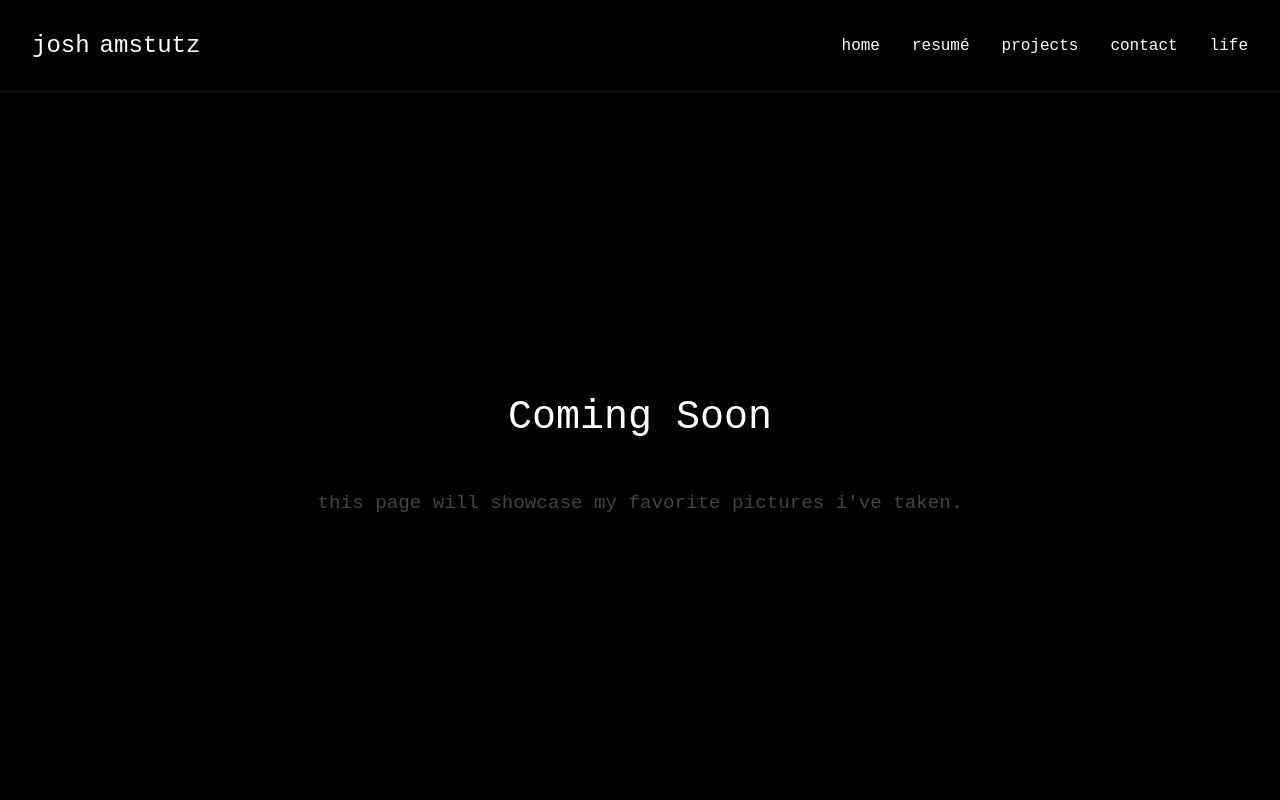
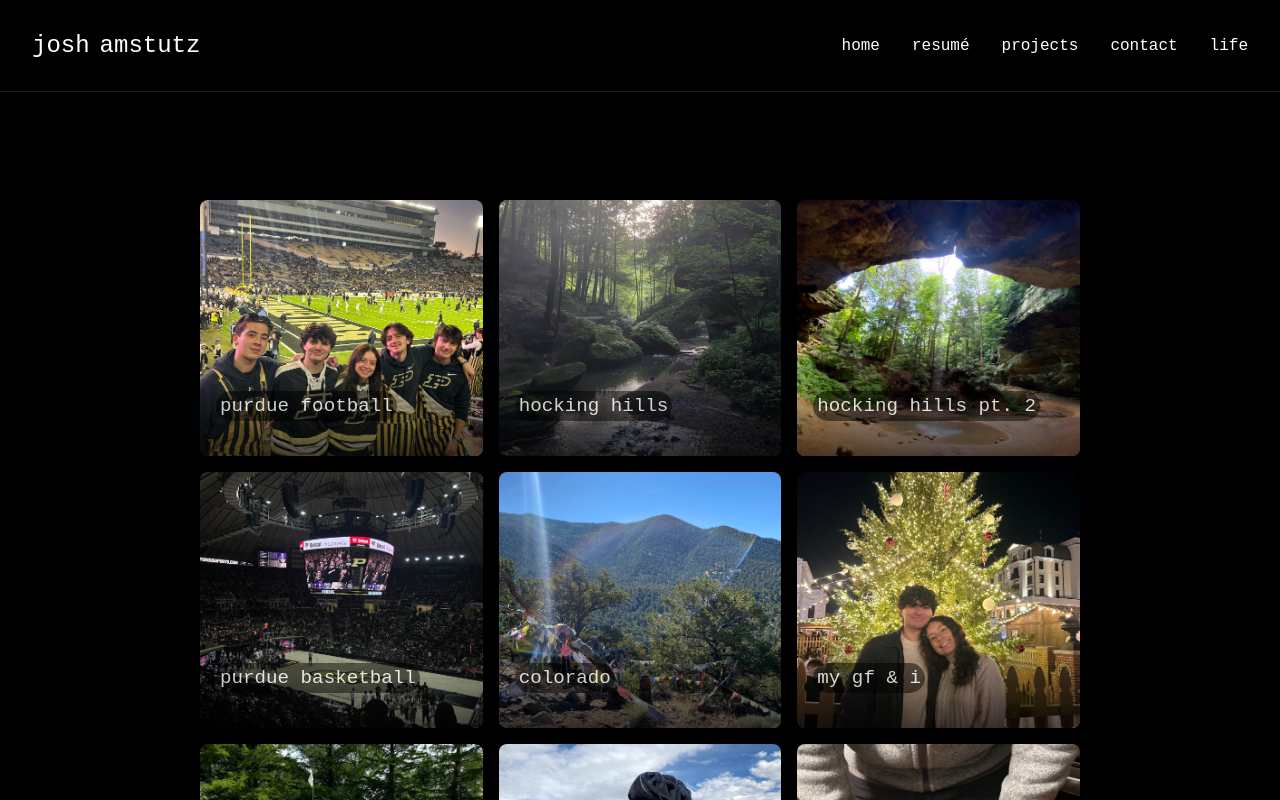
Before and after one commit to joshamstutz/joshamstutz.github.io, a React (Create React App) app: page /life in a window 1280 px wide. Built offline with nearby package versions, Linux system fonts and the light colour scheme.

Commit message:
finished life page with pics

```diff
--- a/src/pages/Life/Life.css
+++ b/src/pages/Life/Life.css
@@ -1,9 +1,132 @@
+/* Container and layout */
 .life-container {
+    min-height: 100vh;
     display: flex;
     flex-direction: column;
+}
+
+/* Gallery grid */
+.life-gallery-grid {
+    padding: 200px;
+    display: grid;
+    grid-template-columns: 1fr;
+    gap: 1rem;
+}
+
+@media (min-width: 640px) {
+    .life-gallery-grid {
+        grid-template-columns: repeat(2, 1fr);
+    }
+}
+
+@media (min-width: 768px) {
+    .life-gallery-grid {
+        grid-template-columns: repeat(3, 1fr);
+    }
+}
+
+/* Image container styles */
+.life-image-container {
+    position: relative;
+    overflow: hidden;
+    border-radius: 0.5rem;
+    box-shadow: 0 4px 6px rgba(0, 0, 0, 0.1);
+    cursor: pointer;
+    transition: transform 0.3s ease, box-shadow 0.3s ease;
+}
+
+.life-image-container:hover {
+    transform: scale(1.05);
+    box-shadow: 0 10px 15px rgba(0, 0, 0, 0.1);
+}
+
+/* Image styles */
+.life-gallery-image {
+    width: 100%;
+    height: 16rem;
+    object-fit: cover;
+    display: block;
+}
+
+/* Caption overlay */
+.life-caption-overlay {
+    position: absolute;
+    bottom: 0;
+    left: 0;
+    right: 0;
+    background: linear-gradient(to top, rgba(0, 0, 0, 0.7), transparent);
+    padding: 1rem;
+}
+
+.life-caption-text {
+    color: white;
+    font-weight: 500;
+    background: rgba(0, 0, 0, 0.6);
+    padding: 0.25rem;
+    border-radius: 1rem;
+    display: inline-block;
+}
+
+/* Modal styles */
+.life-modal-overlay {
+    position: fixed;
+    top: 10%;
+    left: 0;
+    right: 0;
+    bottom: 0;
+    background-color: rgba(0, 0, 0, 0.8);
+    display: flex;
+    align-items: center;
     justify-content: center;
+    z-index: 50;
+    padding: 1rem;
+}
+
+.life-modal-container {
+    position: relative;
+    max-width: 64rem;
+    width: 100%;
+}
+
+.life-modal-close-button {
+    position: absolute;
+    top: 2rem;
+    right: 10rem;
+    background-color: rgba(255, 255, 255, 0.3);
+    border-radius: 50%;
+    padding: 0.5rem;
+    display: flex;
     align-items: center;
-    height: 100vh;
-    text-align: center;
-    color: white;
+    justify-content: center;
+    cursor: pointer;
+    z-index: 60;
+    border: none;
 }
+
+.life-modal-close-button:hover {
+    background-color: rgba(255, 255, 255, 0.5);
+}
+
+.life-modal-close-icon {
+    width: 1.5rem;
+    height: 1.5rem;
+    stroke: white;
+}
+
+.life-modal-content {
+    background-color: transparent;
+    border-radius: 0.5rem;
+    overflow: hidden;
+    box-shadow: 0 25px 50px -12px rgba(0, 0, 0, 0.25);
+}
+
+.life-modal-image {
+    width: 100%;
+    max-height: 80vh;
+    object-fit: contain;
+}
+
+/* Utility to hide elements */
+.life-hidden {
+    display: none;
+}
--- a/src/pages/Life/Life.js
+++ b/src/pages/Life/Life.js
@@ -1,11 +1,80 @@
-import React from "react";
-import "./Life.css";
+import React, { useState } from 'react';
+import './Life.css';
+import frind from '../../assets/life/frind.jpg';
+import hocking from '../../assets/life/hocking.JPG';
+import hocking2 from '../../assets/life/hocking2.jpg';
+import purduebask from '../../assets/life/purduebask.jpg';
+import rado from '../../assets/life/rado.jpg';
+import turt from '../../assets/life/turt.jpg';
+import monk from '../../assets/life/monk.jpg';
+import pheeb from '../../assets/life/pheeb.jpeg';
+import us from '../../assets/life/us.jpg';
 
 const Life = () => {
+    const [selectedImage, setSelectedImage] = useState(null);
+
+    const images = [
+        { id: 1, src: frind, alt: "Life 1", caption: "purdue football" },
+        { id: 2, src: hocking, alt: "Life 2", caption: "hocking hills" },
+        { id: 3, src: hocking2, alt: "Life 3", caption: "hocking hills pt. 2" },
+        { id: 4, src: purduebask, alt: "Life 4", caption: "purdue basketball" },
+        { id: 5, src: rado, alt: "Life 5", caption: "colorado" },
+        { id: 6, src: us, alt: "Life 6", caption: "my gf & i" },
+        { id: 7, src: turt, alt: "Life 6", caption: "turtle golf" },
+        { id: 8, src: monk, alt: "Life 4", caption: "monkey" },
+        { id: 9, src: pheeb, alt: "Life 5", caption: "my dog phoebe" },
+    ];
+
+    const openModal = (image) => {
+        setSelectedImage(image);
+    };
+
+    const closeModal = () => {
+        setSelectedImage(null);
+    };
+
     return (
         <div className="life-container">
-            <h1>Coming Soon</h1>
-            <p>this page will showcase my favorite pictures i've taken.</p>
+            {/* Gallery */}
+            <main>
+                <div className="life-gallery-grid">
+                    {images.map((image) => (
+                        <div key={image.id} className="life-image-container" onClick={() => openModal(image)}>
+                            <img
+                                src={image.src}
+                                alt={image.alt}
+                                className="life-gallery-image"
+                            />
+                            <div className="life-caption-overlay">
+                                <p className="life-caption-text">{image.caption}</p>
+                            </div>
+                        </div>
+                    ))}
+                </div>
+            </main>
+
+            {/* Modal for enlarged image */}
+            {selectedImage && (
+                <div className="life-modal-overlay" onClick={closeModal}>
+                    <div className="life-modal-container" onClick={e => e.stopPropagation()}>
+                        <button
+                            className="life-modal-close-button"
+                            onClick={closeModal}
+                        >
+                            <svg xmlns="http://www.w3.org/2000/svg" className="life-modal-close-icon" fill="none" viewBox="0 0 24 24" stroke="currentColor">
+                                <path strokeLinecap="round" strokeLinejoin="round" strokeWidth={2} d="M6 18L18 6M6 6l12 12" />
+                            </svg>
+                        </button>
+                        <div className="life-modal-content">
+                            <img
+                                src={selectedImage.src}
+                                alt={selectedImage.alt}
+                                className="life-modal-image"
+                            />
+                        </div>
+                    </div>
+                </div>
+            )}
         </div>
     );
 };
```
